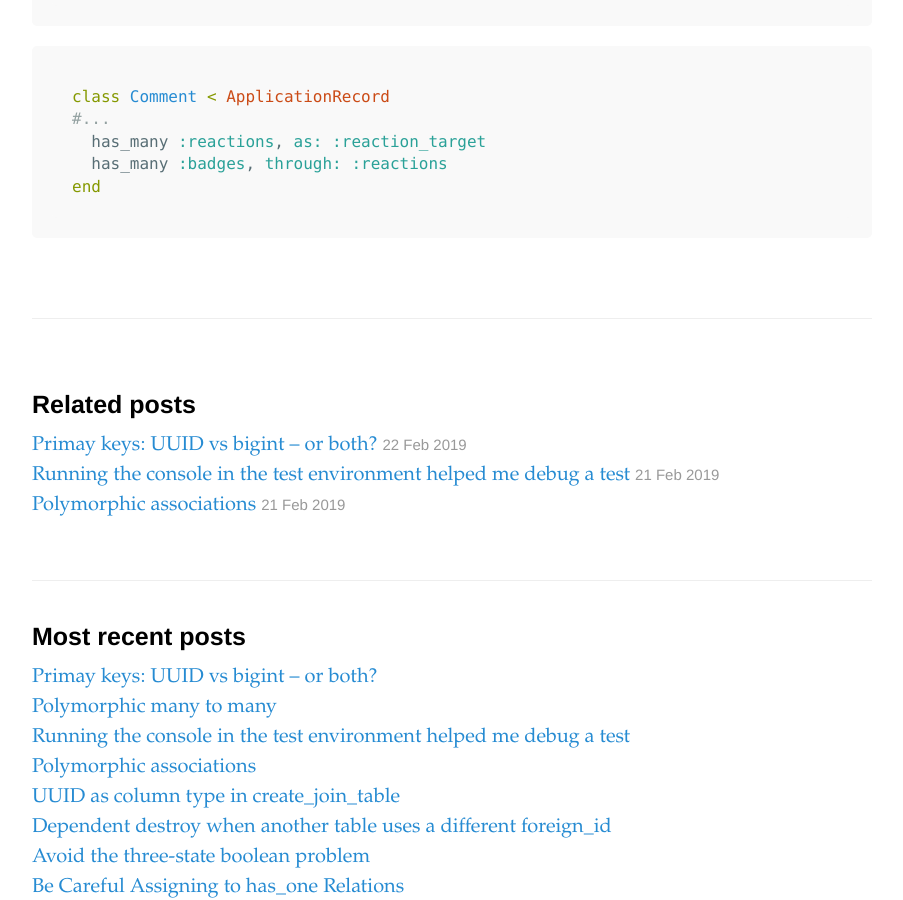
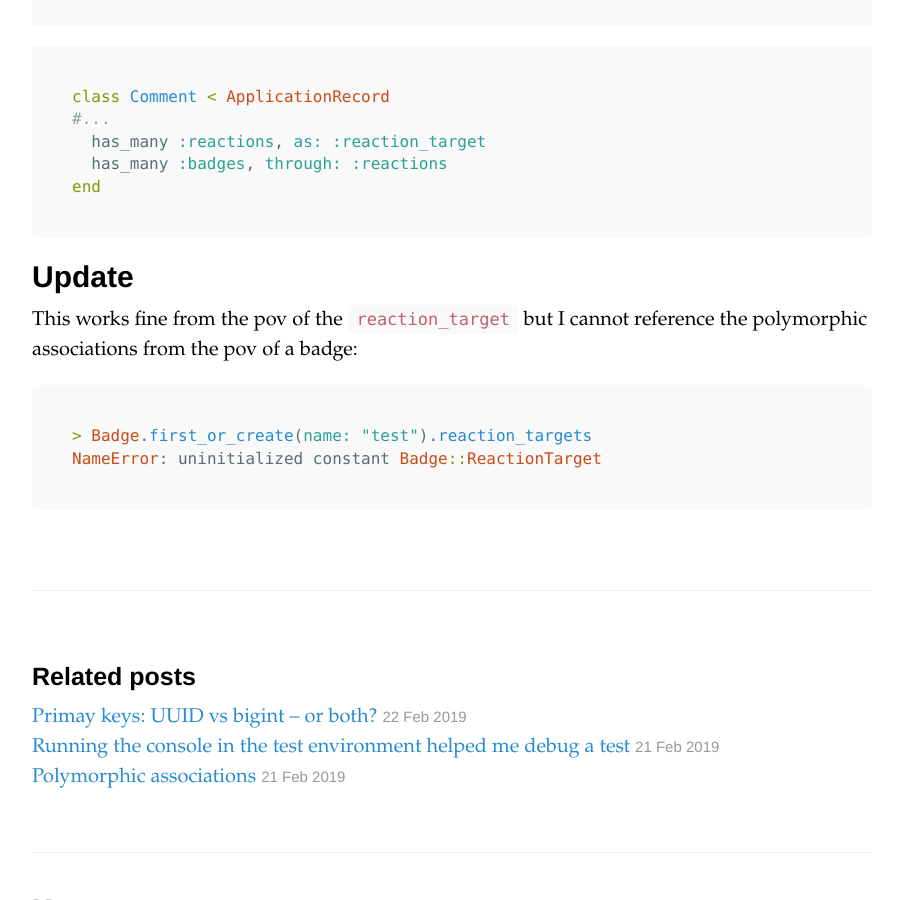
Before and after one commit to codeandclay/code_and_clay_blog, a Jekyll site: the page built from _posts/2019-02-22-Polymorphic-many-to-many.md, in a window 1280 px wide and 900 px high, scrolled down 1104 px. Shown: the whole window, without its empty margins (188-1091 px from the left). Built offline with Jekyll 4.4.1, drawn with Linux system fonts in a browser that asks for light colours.

Commit message:
Update to polymorphic many to many post

````diff
--- a/_posts/2019-02-22-Polymorphic-many-to-many.md
+++ b/_posts/2019-02-22-Polymorphic-many-to-many.md
@@ -35,3 +35,12 @@ class Comment < ApplicationRecord
   has_many :badges, through: :reactions
 end
 ```
+
+## Update
+
+This works fine from the pov of the `reaction_target` but I cannot reference the polymorphic associations from the pov of a badge:
+
+```ruby
+> Badge.first_or_create(name: "test").reaction_targets
+NameError: uninitialized constant Badge::ReactionTarget
+```
````
